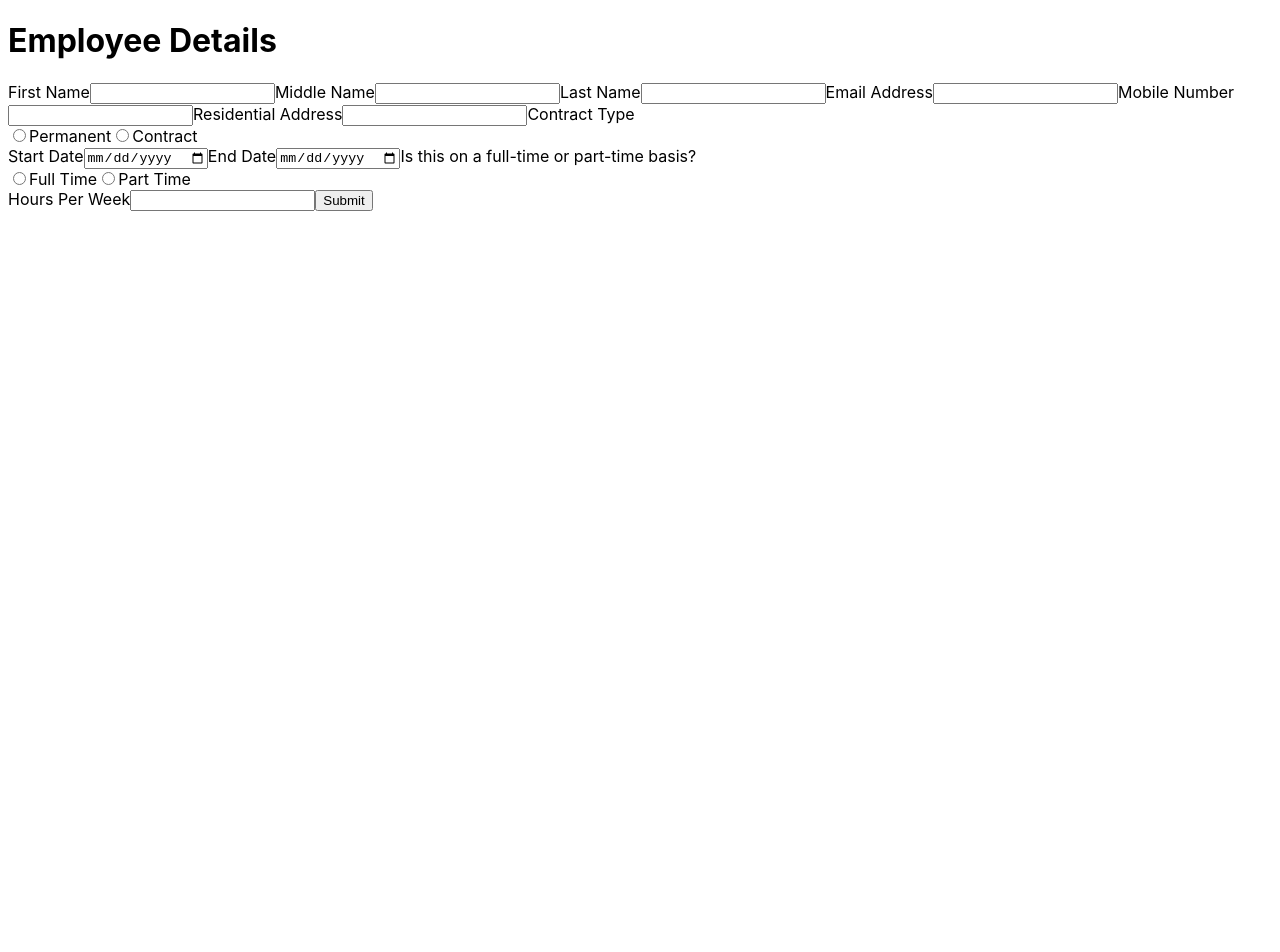
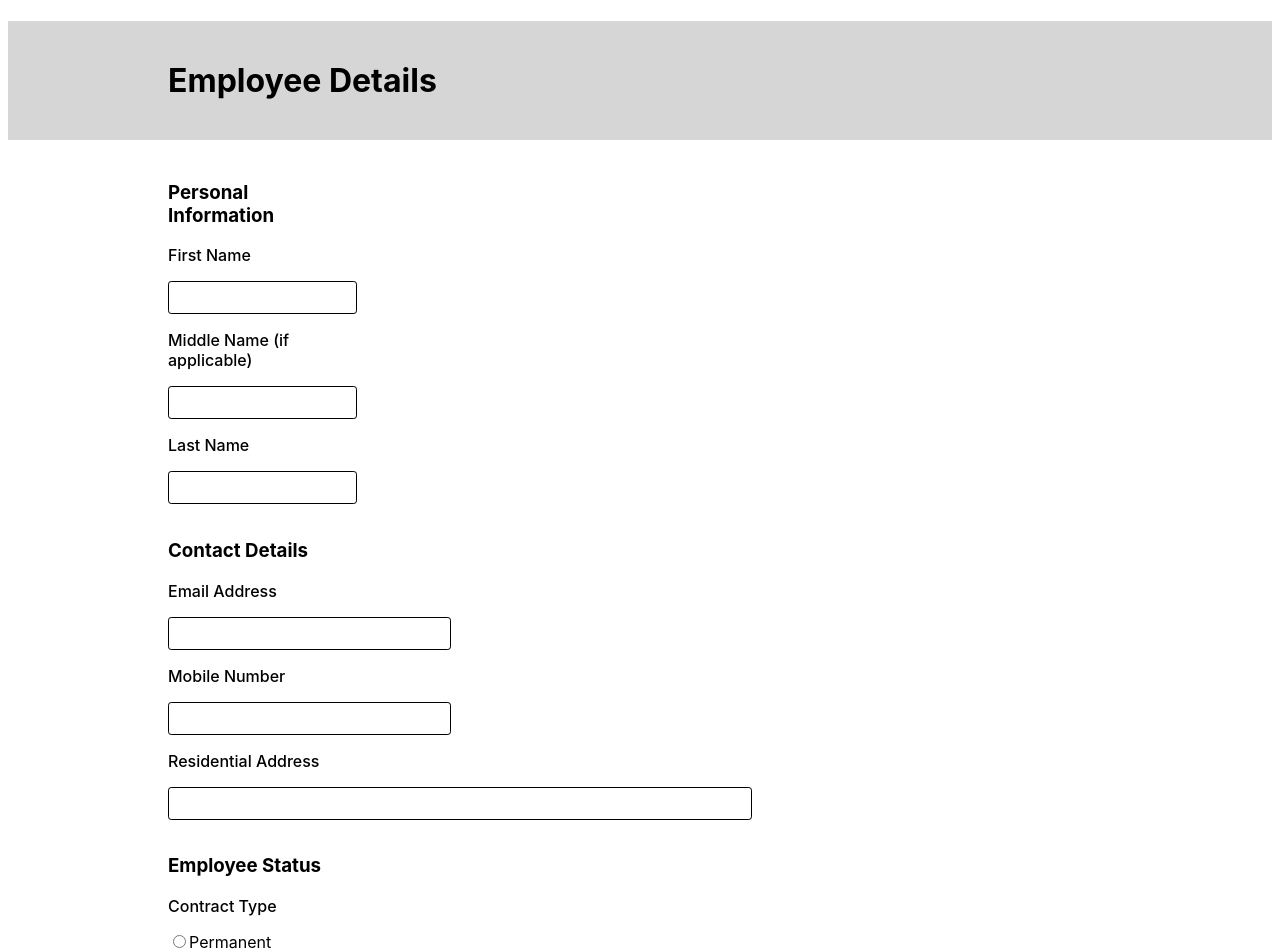
Before and after one commit to Paultree/dcs-tech-test, a React (Vite) app in the folder front-end/: page /new in a window 1280 px wide. Shown: the top 952 px of the page. Before the commit the page ends 800 px from the top, so only its background shows below. Built offline with nearby package versions, Linux system fonts and the light colour scheme.

Commit message:
added styling to employee form

```diff
--- a/front-end/src/components/EmployeeForm/EmployeeForm.module.scss
+++ b/front-end/src/components/EmployeeForm/EmployeeForm.module.scss
@@ -0,0 +1,41 @@
+.EmployeeForm {
+  padding: 0 10rem;
+  & > div {
+    display: flex;
+    flex-direction: column;
+    & > input {
+      margin: 1rem 0;
+    }
+  }
+  &_PersonalDetails {
+    width: 20%;
+  }
+  &_ContactDetails {
+    width: 30%;
+    &_Address {
+      width: 200%;
+    }
+  }
+  &_EmployeeStatus {
+    width: 30%;
+    & > div {
+      margin: 1rem 0;
+    }
+    &_Hours {
+      width: 15%;
+    }
+  }
+}
+
+input {
+  padding: 0.5rem;
+  border: 0.1rem solid black;
+  border-radius: 0.2rem;
+}
+
+label {
+  font-weight: 550;
+}
+
+h3 {
+}
--- a/front-end/src/components/EmployeeForm/EmployeeForm.tsx
+++ b/front-end/src/components/EmployeeForm/EmployeeForm.tsx
@@ -1,6 +1,7 @@
 import React from "react";
 import ReactDOM from "react-dom";
 import { useForm, SubmitHandler } from "react-hook-form";
+import styles from "./EmployeeForm.module.scss";
 
 enum ContractTypeEnum {
   permanent = "permanent",
@@ -31,25 +32,40 @@ export const EmployeeForm = () => {
   const onSubmit: SubmitHandler<IFormInput> = (data) => console.log(data);
 
   return (
-    <form onSubmit={handleSubmit(onSubmit)}>
+    <form className={styles.EmployeeForm} onSubmit={handleSubmit(onSubmit)}>
+      <div className={styles.EmployeeForm_PersonalDetails}>
+        <h3>Personal Information</h3>
         <label>First Name</label>
         <input {...register("firstName")} />
-      <label>Middle Name</label>
+        <label>Middle Name (if applicable)</label>
         <input {...register("middleName")} />
         <label>Last Name</label>
         <input {...register("lastName")} />
+      </div>
+      <div className={styles.EmployeeForm_ContactDetails}>
+        <h3>Contact Details</h3>
         <label>Email Address</label>
         <input {...register("email")} />
         <label>Mobile Number</label>
         <input {...register("mobileNumber")} />
         <label>Residential Address</label>
-      <input {...register("address")} />
+        <input
+          className={styles.EmployeeForm_ContactDetails_Address}
+          {...register("address")}
+        />
+      </div>
+      <div className={styles.EmployeeForm_EmployeeStatus}>
+        <h3>Employee Status</h3>
         <label>Contract Type</label>
         <div {...register("contractType")}>
+          <div>
             <input type="radio" value="permanent" />
             Permanent
+          </div>
+          <div>
             <input type="radio" value="contract" />
             Contract
+          </div>
         </div>
         <label htmlFor="">Start Date</label>
         <input type="date" />
@@ -57,14 +73,22 @@ export const EmployeeForm = () => {
         <input type="date" />
         <label>Is this on a full-time or part-time basis?</label>
         <div {...register("employTime")}>
+          <div>
             <input type="radio" value="full time" />
             Full Time
+          </div>
+          <div>
             <input type="radio" value="part time" />
             Part Time
           </div>
+        </div>
         <label>Hours Per Week</label>
-      <input {...register("hoursPerWk")} />
+        <input
+          className={styles.EmployeeForm_EmployeeStatus_Hours}
+          {...register("hoursPerWk")}
+        />
         <input type="submit" />
+      </div>
     </form>
   );
 };
--- a/front-end/src/containers/NewEmployeePage/NewEmployeePage.module.scss
+++ b/front-end/src/containers/NewEmployeePage/NewEmployeePage.module.scss
@@ -0,0 +1,6 @@
+.NewEmployeePage {
+  & > h1 {
+    padding: 2.5rem 10rem;
+    background: rgba(128, 128, 128, 0.323);
+  }
+}
--- a/front-end/src/containers/NewEmployeePage/NewEmployeePage.tsx
+++ b/front-end/src/containers/NewEmployeePage/NewEmployeePage.tsx
@@ -1,12 +1,13 @@
 import React from "react";
 import { useNavigate } from "react-router-dom";
 import { EmployeeForm } from "../../components/EmployeeForm/EmployeeForm";
+import styles from "./NewEmployeePage.module.scss";
 
 const NewEmployeePage = () => {
   const navigate: void = useNavigate();
 
   return (
-    <div>
+    <div className={styles.NewEmployeePage}>
       <h1>Employee Details</h1>
       <EmployeeForm />
     </div>
```
Lines whose indentation alone changed are shown as unchanged.
